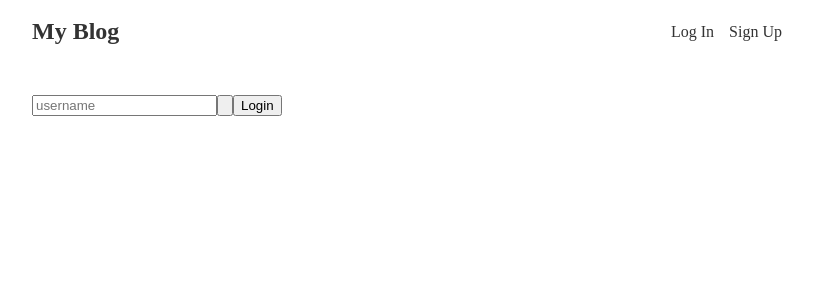
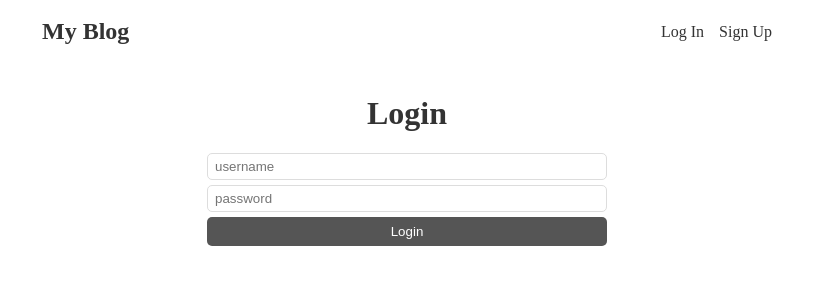
Before and after one commit to edm1001/mern-blog, a React (Create React App) app in the folder client/: page /login in a window 1280 px wide. Shown: the top 300 px of the page, without its empty margins (233-1046 px from the left). Built offline with nearby package versions, Linux system fonts and the light colour scheme.

Commit message:
add styling

```diff
--- a/client/src/App.css
+++ b/client/src/App.css
@@ -1,3 +1,6 @@
+* {
+  box-sizing: border-box;
+}
 body {
   color: #333;
 }
@@ -9,6 +12,7 @@
   max-width: 750px;
   margin: 0 auto;
 }
+/* header */
 header {
   display: flex;
   justify-content: space-between;
@@ -27,6 +31,7 @@
   display: flex;
   gap: 15px;
 }
+/* post page */
 div.post {
   display: grid;
   grid-template-columns: .9fr 1.1fr;
@@ -51,7 +56,7 @@
 }
 
 div.post p.summary {
-  margin: 6px 0;
+  margin: 8px 0;
   line-height: 1.3rem;
 }
 
@@ -65,3 +70,29 @@
   object-position: center center;
   width: 100%;
 }
+/* login and register */
+form.login , form.register {
+  max-width: 400px;
+  margin: 0 auto;
+}
+input {
+  display:block;
+  margin-bottom: 5px;
+  width:100%;
+  padding: 5px 7px;
+  border: 1px solid #ddd;
+  background-color: white;
+  border-radius: 5px;
+}
+button {
+  width: 100%;
+  display: block;
+  background-color: #555;
+  border: 0;
+  color: white;
+  border-radius: 5px;
+  padding: 7px 0;
+}
+form h1 {
+  text-align: center;
+}
--- a/client/src/pages/LoginPage.jsx
+++ b/client/src/pages/LoginPage.jsx
@@ -2,9 +2,10 @@
 
 const LoginPage = () => {
   return (
-      <form>
+      <form className='login'>
+        <h1>Login</h1>
         <input type='text' placeholder='username'/>
-        <input type='button' placeholder='password'/>
+        <input type='password' placeholder='password'/>
         <button>Login</button>
       </form>
     )
--- a/client/src/pages/RegisterPage.jsx
+++ b/client/src/pages/RegisterPage.jsx
@@ -2,9 +2,10 @@
 
 const RegisterPage = () => {
   return (
-    <form>
+    <form className="register">
+      <h1>Register</h1>
       <input type="text" placeholder="username" />
-      <input type="button" placeholder="password" />
+      <input type="password" placeholder="password" />
       <button>Sign Up</button>
     </form>
   );
```
